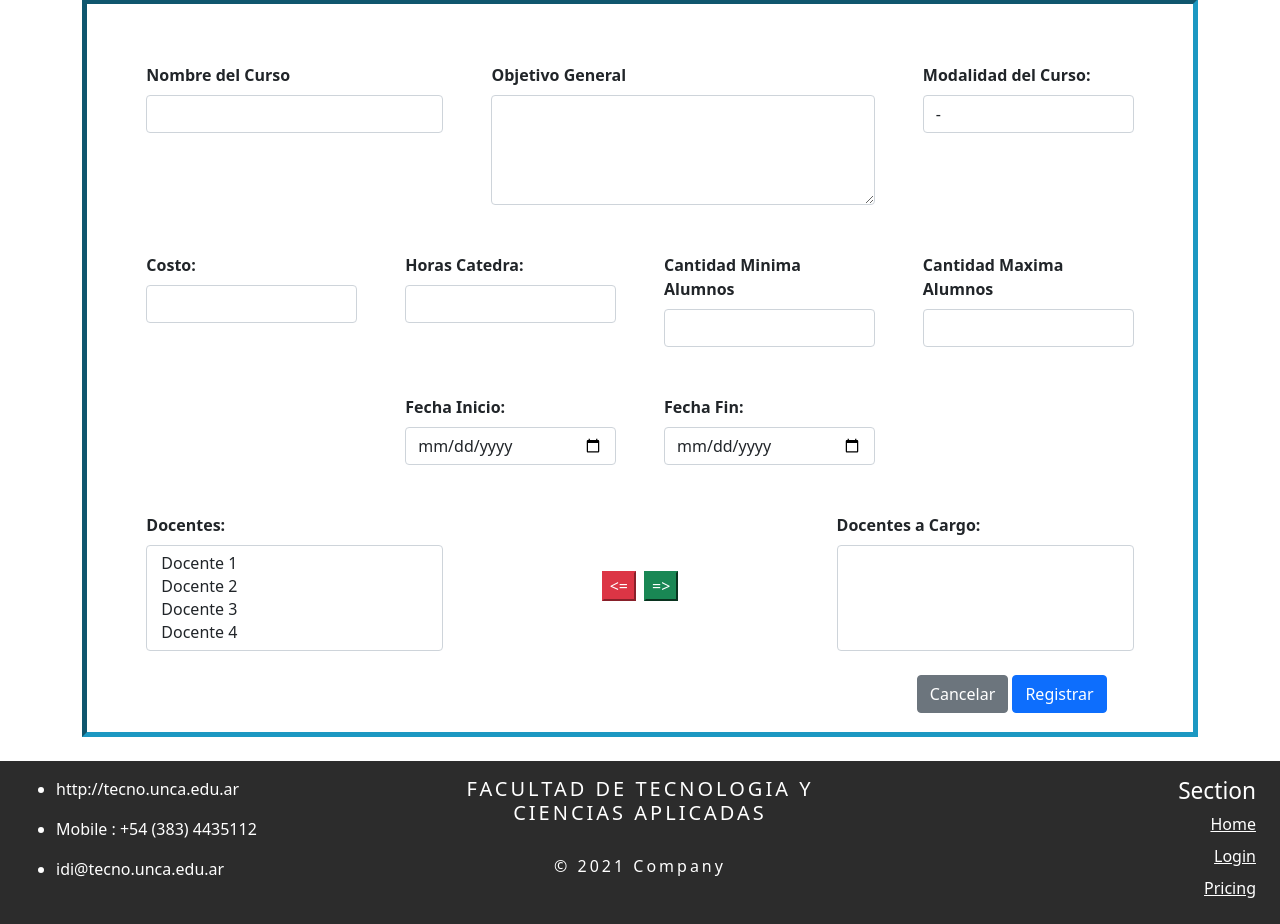
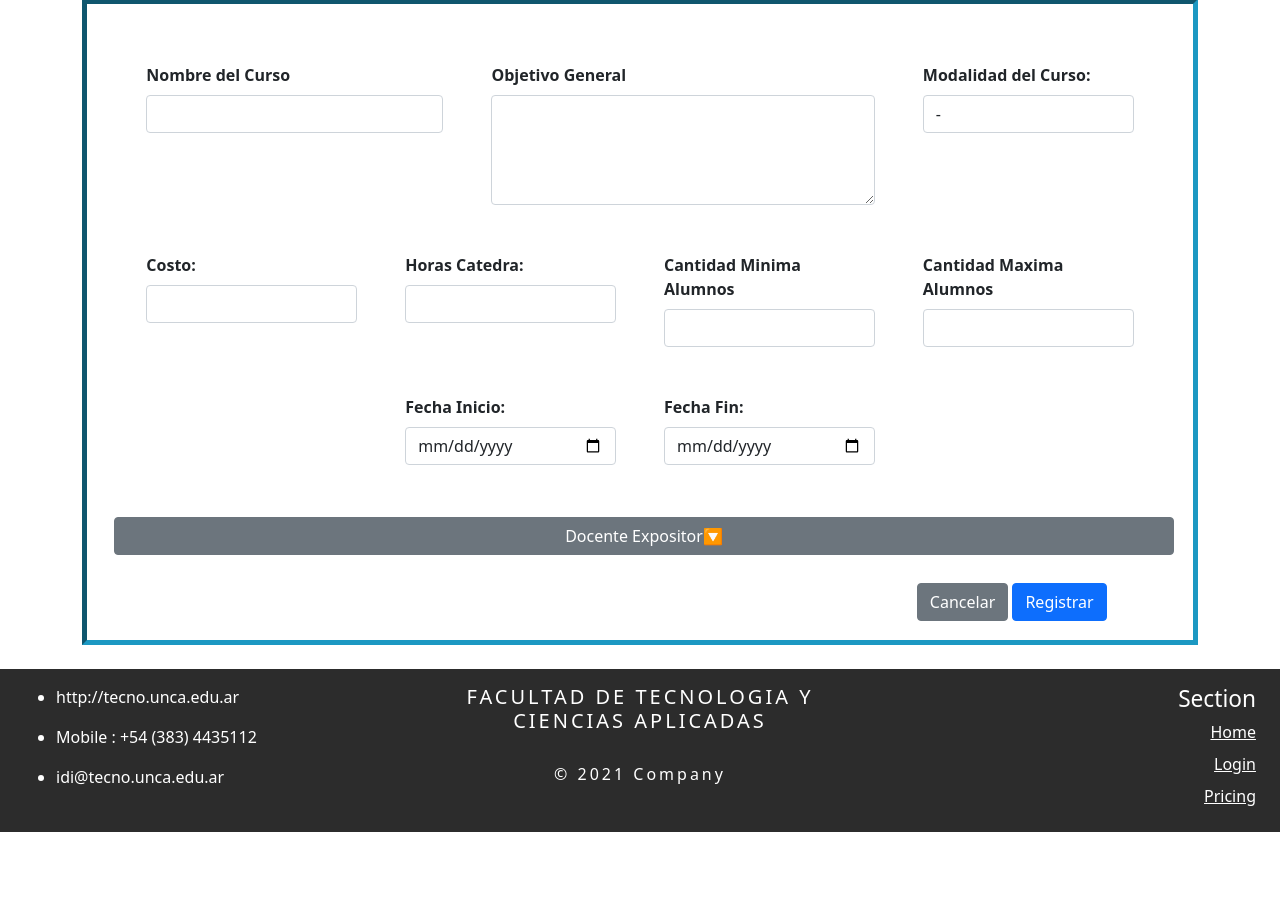
Before and after one commit to luisgm21/2021TP3Progra3, a Python web app: template TP3/templates/formcrearcurso.html in a window 1280 px wide. Shown: the part 149-1073 px from the top of the page. After the commit the page ends 981 px from the top, so only its background shows below. Run offline with Jinja, Linux system fonts and the light colour scheme; the template is opened without the code that fills it, so the values that code supplies are empty.

Commit message:
Agregue Validacion Fecha, Algunos cambios en formcrear curso

```diff
--- a/TP3/public/js/cuadroDocente.js
+++ b/TP3/public/js/cuadroDocente.js
@@ -2,12 +2,29 @@ let botonEnviar = document.getElementById("botonEnviar");
 let botonEliminar = document.getElementById("botonEliminar");
 let docentesFrom =document.getElementById("docentesFrom");
 let docentesEnd = document.getElementById("docentesEnd")
+let object_select = document.getElementById("controldocente")
+let b = 0;
+object_select.addEventListener('click',()=>{
+    if(b===0){
+        var content = object_select.parentNode.nextElementSibling;
+        content.style.maxHeight = content.scrollHeight + "px";
+        b=1;
+    }else{
+        var content = object_select.parentNode.nextElementSibling;
+        content.style.maxHeight = null;
+        b=0;
+    }
+
+})
+
+
+
 function agregar(){
-    let opciones= Array.from(docentesFrom.selectedOptions)
-    for(opcion of opciones){
-        docentesFrom.remove(opcion.index);
-        docentesEnd.add(opcion);
-    }
+    let docente = document.createElement("option")
+    docente.setAttribute("value",docentesFrom.value)
+    let docenteTexto = document.createTextNode(docentesFrom.value);
+    docente.appendChild(docenteTexto);
+    docentesEnd.add(docente);
 }
 function eliminar(){
     let opciones = Array.from(docentesEnd.selectedOptions)
--- a/TP3/public/js/validar.js
+++ b/TP3/public/js/validar.js
@@ -5,17 +5,22 @@ let formulario = document.getElementById('formulario')
 const valcampmin = (e)=>{
     let min = formulario.cantMinimaAlum.value
     let max = formulario.cantMaximaAlum.value
-    console.log('hola si entree bro')
     if(min > max){
-        alert('min mayor que max ta mal bro')
+        alert('El número minimo de alumnos no puede ser superior al maximo de alumnos')
         e.preventDefault()
     }
 }
-const valnull = () => {
-
+const validarFecha = (e) => {
+        fechainicio= new Date(formulario.fechaInicio.value)
+        fechafinal= new Date(formulario.fechaFin.value)
+        if(fechainicio>fechafinal){
+            alert('La fecha de inicio de curso no debe ser posterior a la fecha de finalizacion del mismo')
+            e.preventDefault()
+        }
 }
 const validar = (e)=>{
     valcampmin(e);
+    validarFecha(e);
 }
 
 
--- a/TP3/templates/formcrearcurso.html
+++ b/TP3/templates/formcrearcurso.html
@@ -50,7 +50,7 @@
 
 
      <h1>Formulario de Registro de Curso</h1>
-    <div class=" container-md " >
+    <div class="container-md " >
         <fieldset>
             <form class="row " action="#" method="GET" id="formulario">
                 <div class="row g-5">
@@ -103,20 +103,19 @@
                         <input type="date" name="fechaFin" id="fechaFin" class="form-control" required>
                     </div>
                 </div>
-                <div class="row g-5">
+                <div class="row mt-5">
+                    <button type="button" class="col-12 btn btn-secondary m-1" id="controldocente">Docente Expositor🔽</button>
+                </div>
+                <div class="row g-5 content">
+                    <!-- Agregar un pop up ? -->
                     <div class="col-md-4">
-                        <label for="docentesFrom" class="form-label">Docentes:</label>
-                        <select name="docentesFrom" id="docentesFrom" class="form-select" multiple required>
-                            <option value="1">Docente 1</option>
-                            <option value="2">Docente 2</option>
-                            <option value="3">Docente 3</option>
-                            <option value="4">Docente 4</option>
-                        </select>
+                        <label for="docentesFrom" class="form-label ">Docentes:</label>
+                        <input class="form-control" type="text" name="docentesFrom" id="docentesFrom">
                     <!-- Probablemente sea reemplazado por un input que se engargue de buscar docentes en la base de datos -->
                     </div>
                     <div class="d-flex justify-content-center align-items-center col-12 col-md-4">
-                        <button id="botonEliminar" class="btn-danger mt-2 mx-1" onclick="eliminar();"> <= </button>
-                        <button id="botonEnviar" class="btn-success mt-2 mx-1" onclick="agregar();">=></button>
+                        <button type="button" id="botonEliminar" class="btn-danger mt-2 mx-1">Eliminar</button>
+                        <button type="button" id="botonEnviar" class="btn-success mt-2 mx-1">Agregar</button>
                     </div>
                     <div class="col-md-4">
                         <label for="docentesEnd" class="form-label">Docentes a Cargo:</label>
@@ -126,7 +125,7 @@
                 </div>
                 <div class=" row g-4 justify-content-end">
                     <div class="col-sm-3 " >
-                        <input type="button" class="btn btn-secondary" value="Cancelar">
+                        <input type="reset" class="btn btn-secondary" value="Cancelar">
                         <input type="submit" class="btn btn-primary" value="Registrar">
                     </div>
                 </div>
--- a/TP3/templates/homepage.html
+++ b/TP3/templates/homepage.html
@@ -46,7 +46,7 @@
     </header>
 
     <div>
-        <h1>Aplicación Web para la Gestión de Cursos de Posgrado-Facultad de Tecnología y Cs Aplicadas</h1>
+        <h1>Gestión de Cursos de Posgrado-Facultad de Tecnología y Cs Aplicadas</h1>
     </div>
 
 
@@ -57,10 +57,10 @@
                         <legend>Cursos</legend>
                     </div>
                     <div class="col-12 col-md-3">
-                        <input class="form-control" type="text" placeholder="Curso para buscar" id="buscador" name="buscador">
+                        <input class="form-control" type="text" placeholder="Nombre de Curso" id="buscador" name="buscador">
                     </div>
                     <div class="col-12 col-md-1">
-                        <button class="btn btn-secondary">Buscar</button>
+                        <button class="btn btn-secondary mb-2">Buscar🔎</button>
                     </div>
 
                 </div>
```
